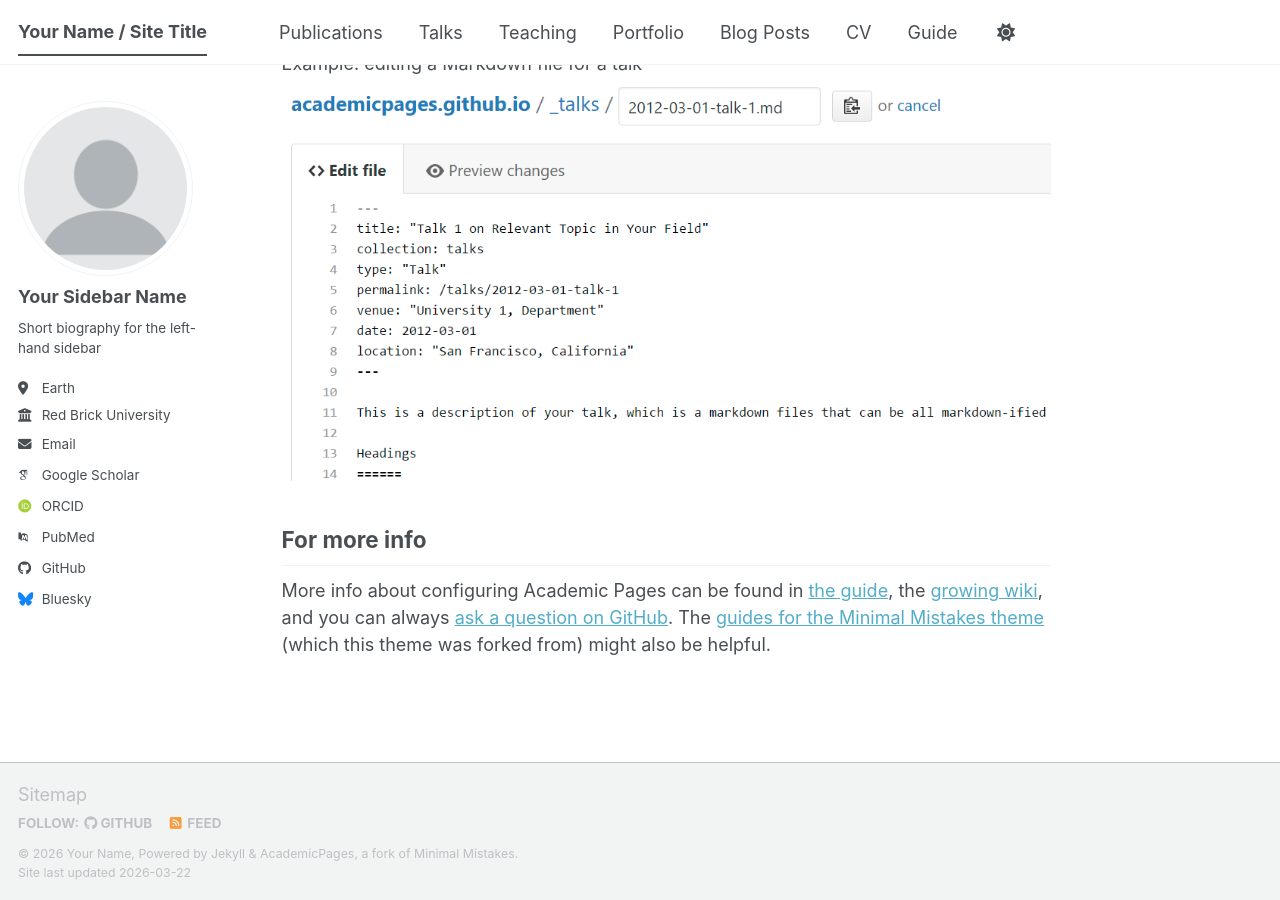
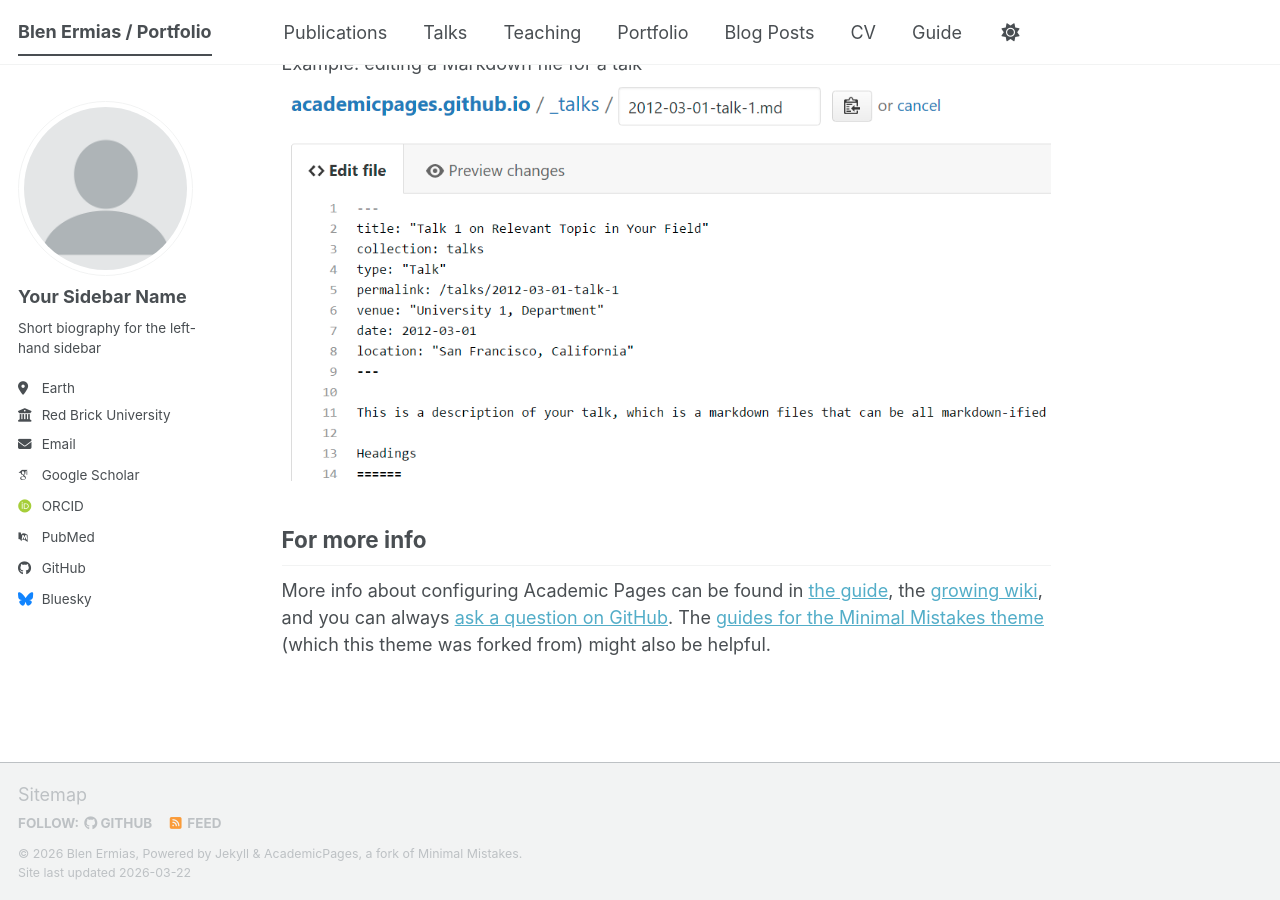
Before and after one commit to Blen-E/Blen-E.github.io, a Jekyll site: the page built from _pages/about.md, in a window 1280 px wide and 900 px high, scrolled down 2720 px. Built offline with Jekyll 4.4.1, drawn with Linux system fonts in a browser that asks for light colours; some web fonts are replaced; a script bundle is joined from its source files by our own code; library files that are not in the unit come from our copies.

Commit message:
Update _config.yml
Needed to put my actual link!

```diff
--- a/_config.yml
+++ b/_config.yml
@@ -9,11 +9,11 @@
 # Basic Site Settings
 locale                   : "en-US"
 site_theme               : "default" # The available themes options are "default", "air", "sunrise", "mint", "dirt" and "contrast"
-title                    : "Your Name / Site Title"
+title                    : "Blen Ermias / Portfolio"
 title_separator          : "-"
-name                     : &name "Your Name"
-description              : &description "Your Name's academic portfolio"   # Update this with a general description of your site, this is the default if not overridden by a page
-url                      : https://academicpages.github.io # The base hostname & protocol for your site e.g. "https://[your GitHub username].github.io",
+name                     : &name "Blen Ermias"
+description              : &description "Blen Ermias academic portfolio"   # Update this with a general description of your site, this is the default if not overridden by a page
+url                      : https://Blen-E.github.io # The base hostname & protocol for your site e.g. "https://[your GitHub username].github.io",
                                                            # or if you already have some other page hosted on Github then use "https://[your GitHub username].github.io/[Your Repo Name]"
 baseurl                  : "" # the subpath of your site, e.g. "/blog"
 repository               : "academicpages/academicpages.github.io"
```
